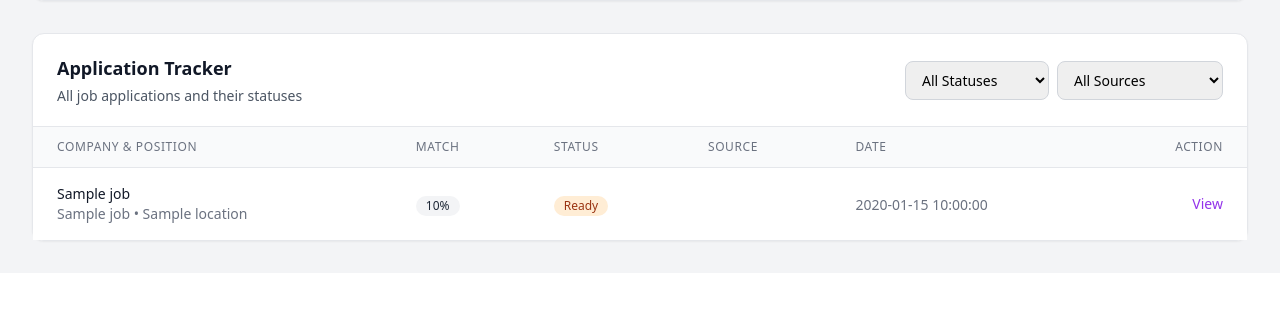
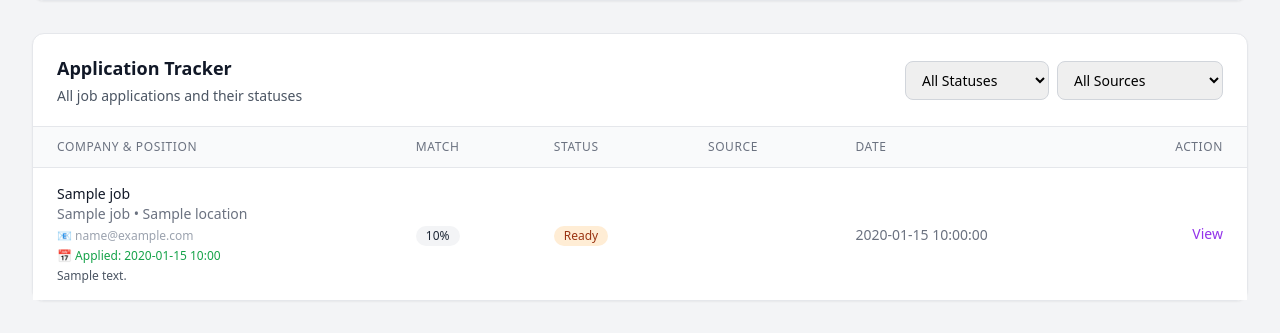
Before and after one commit to KellyNovaTalent/AutoApplyEngine-Henriette-Beeslaar, a Flask app: template templates/index.html in a window 1280 px wide. Shown: the part 569-902 px from the top of the page. Before the commit the page ends 812 px from the top, so only its background shows below. Run offline with Flask 3, Linux system fonts and the light colour scheme; the template is opened without the code that fills it: most values are stand-ins (such as "Sample title", 1, 10 or a date in 2020); parts of the project's set-up code (start-up, migrations or seed data) failed here and were passed over; some libraries are stand-ins or nearby versions.

Commit message:
Improve dashboard to show more details about job applications
Add contact email, application date, and notes to the job listing on the dashboard.

Replit-Commit-Author: Agent
Replit-Commit-Session-Id: 7b007f35-10f2-4fbf-baa4-43c733bd5a6d
Replit-Commit-Checkpoint-Type: full_checkpoint
Replit-Commit-Event-Id: bac044fd-958f-46ab-98e7-6f63cbe6913d
Replit-Commit-Screenshot-Url: https://storage.googleapis.com/screenshot-production-us-central1/0e5fc027-4c94-4e4a-9661-bcd9691f0aaa/7b007f35-10f2-4fbf-baa4-43c733bd5a6d/ZwnTbpX

```diff
--- a/templates/index.html
+++ b/templates/index.html
@@ -191,6 +191,15 @@
                                     <div>
                                         <div class="text-sm font-medium text-gray-900">{{ job.job_title }}</div>
                                         <div class="text-sm text-gray-500">{{ job.company_name }} • {{ job.location }}</div>
+                                        {% if job.contact_email %}
+                                        <div class="text-xs text-gray-400 mt-1">📧 {{ job.contact_email }}</div>
+                                        {% endif %}
+                                        {% if job.application_date %}
+                                        <div class="text-xs text-green-600 mt-1">📅 Applied: {{ job.application_date[:16] }}</div>
+                                        {% endif %}
+                                        {% if job.notes %}
+                                        <div class="text-xs text-gray-600 mt-1">{{ job.notes }}</div>
+                                        {% endif %}
                                     </div>
                                 </div>
                             </td>
@@ -202,6 +211,8 @@
                                     {% else %}bg-gray-100 text-gray-800{% endif %}">
                                     {{ job.match_score }}%
                                 </span>
+                                {% else %}
+                                <span class="text-xs text-gray-400">Pending</span>
                                 {% endif %}
                             </td>
                             <td class="px-6 py-4 whitespace-nowrap">
```
Also changed, not shown: 1 other file.
